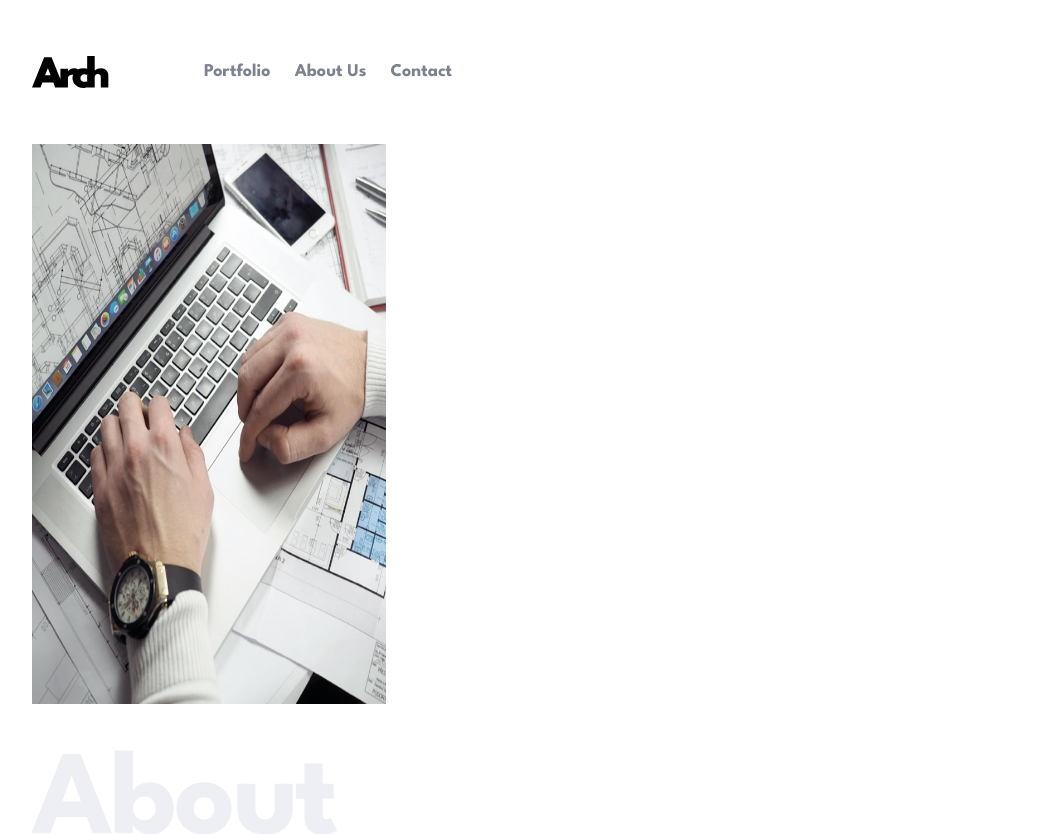
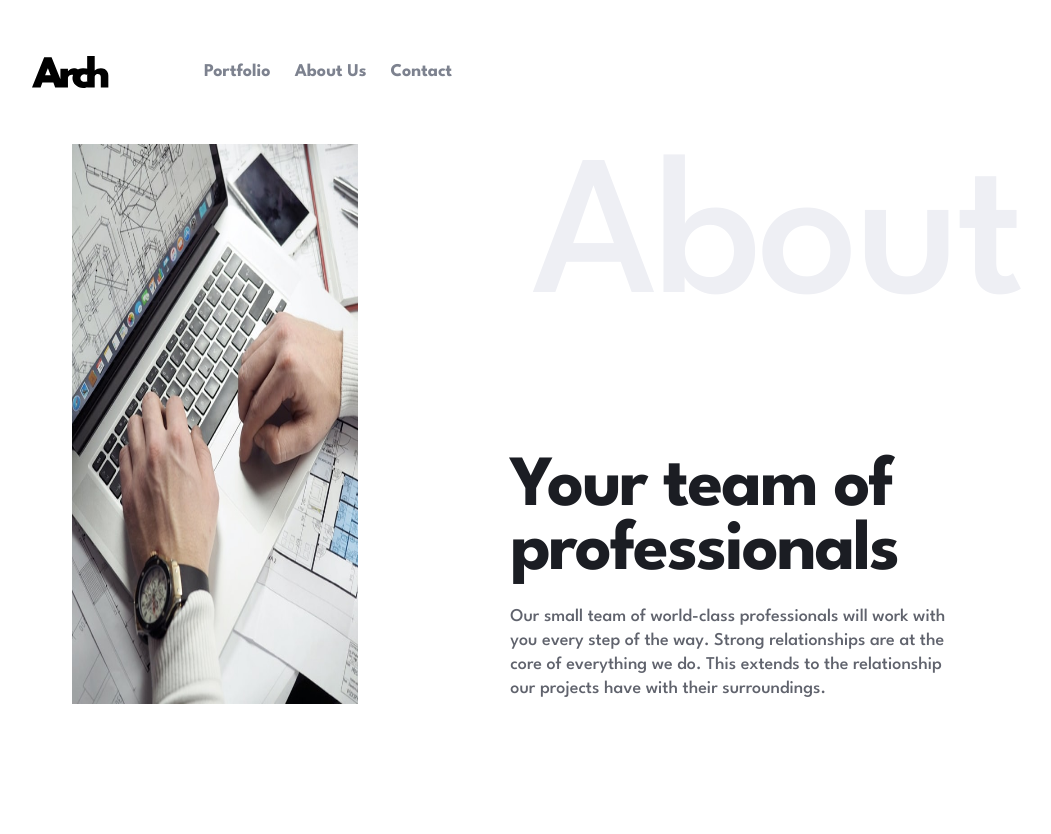
Before and after one commit to KingJosephI/architect-app, a Next.js app: page /about in a window 1280 px wide. Shown: the top 834 px of the page, without its empty margins (133-1184 px from the left). Built offline with nearby package versions, Linux system fonts and the light colour scheme.

Commit message:
feat: add about page hero section tablet view

```diff
--- a/app/about/page.tsx
+++ b/app/about/page.tsx
@@ -7,7 +7,8 @@ import { leaders } from "./leaders";
 const About = () => {
   return (
     <main>
-      <section className="md:px-10 lg:px-[165px]">
+      <section className="md:mx-10 lg:px-[165px] md:relative lg:flex">
+        <div className="md:w-full md:h-full">
           <picture>
             <source
               media="(min-width:1024px)"
@@ -20,16 +21,16 @@ const About = () => {
             <img
               src="/assets/about/mobile/image-hero.jpg"
               alt="Porfolio Cover Illustration"
-            className="w-screen lg:w-[354px] lg:h-[560px]"
+              className="w-screen md:h-screen lg:w-[354px] lg:h-[560px]"
             />
           </picture>
-
-        <div className="-mt-24 md:mt-0">
-          <h1 className="hidden md:block font-bold text-[120px] leading-[200px] -tracking-[3px] text-veryLightGrey">
+        </div>
+        <div className="-mt-24 md:mt-0 md:absolute md:bottom-0 md:right-0 md:left-20  lg:relative ">
+          <h1 className="hidden md:block md:relative md:z-10 md:-mb-28 md:text-right font-bold text-[120px] md:text-[200px] md:font-medium leading-[200px] -tracking-[3px] text-veryLightGrey">
             About
           </h1>
-          <div className="relative">
-            <h2 className="pl-8 w-[90%] font-bold pt-16 bg-white text-5xl leading-[52px] -tracking-[1.2] pb-[21px]">
+          <div className="relative md:bg-white md:py-20 md:pt-40 md:px-10">
+            <h2 className="pl-8 w-[90%]  font-bold pt-16 bg-white text-5xl md:text-7xl leading-[52px] md:leading-[64px] -tracking-[1.2px] md:-tracking-[2px] pb-[21px] ">
               Your team of professionals
             </h2>
             <p className="px-8 text-lg leading-6 font-medium text-darkGray">
```
Lines whose indentation alone changed are shown as unchanged.
